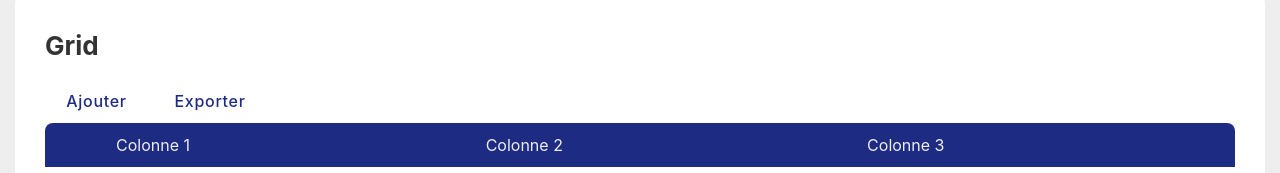
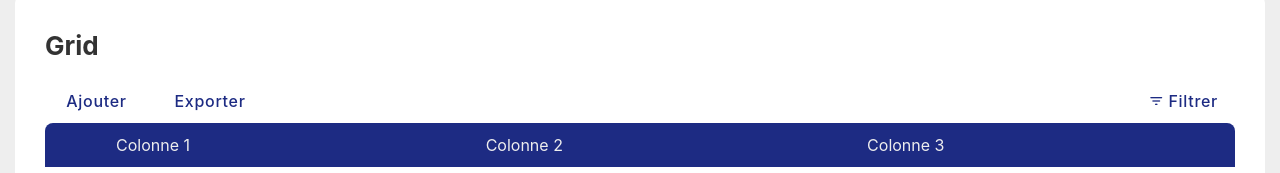
Before and after one commit to mrmuscles33/svelte-app, a Svelte app: page / in a window 1280 px wide. Shown: the part 1547-1720 px from the top of the page. Built offline with nearby package versions, Linux system fonts and the light colour scheme.

Commit message:
Correction sur les DatePicker et TimePicker pour compléter la valeur avec le format attendu si le format saisi est valide. Corrections mineures.

```diff
--- a/src/App.svelte
+++ b/src/App.svelte
@@ -265,7 +265,7 @@
 			selection={gridSelection}
 			pageSize=5
 			select="single">
-			<div slot="grid-toolbar">
+			<span slot="grid-toolbar">
 				<Button
 					text="Ajouter"
 					border={false}
@@ -274,7 +274,7 @@
 					text="Exporter"
 					border={false}
 				/>
-			</div>
+			</span>
 		</Grid>
 	</section>
 </main>
--- a/src/Components/DatePicker.svelte
+++ b/src/Components/DatePicker.svelte
@@ -49,6 +49,15 @@
 
         // EVENTS
         const dispatch = createEventDispatcher();
+        export function onBlur(evt) {
+                let event = evt.detail;
+                value = Dates.isValid(value) ? Dates.format(value, null, format) : value;
+                let params = Events.copy(event);
+                params.value = value;
+                dispatch('blur', {
+                        ...params
+                });
+        }
         export function onChange(evt){
                 let event = evt.detail;
                 if(errorMessage == "" && value != ""){
@@ -283,7 +292,7 @@
         {filled}
         bind:errorMessage={errorMessage}
         on:change={onChange}
-        on:blur
+        on:blur={onBlur}
         on:clickIcon={onClickIcon}
         on:focus
         on:focusout
--- a/src/Components/Droplist.svelte
+++ b/src/Components/Droplist.svelte
@@ -50,6 +50,11 @@
                         open();
                 } else if(Events.isEnter(event)) {
                         displayedItems = items.filter(i => i.label.toLowerCase().includes(displayedValue.toLowerCase()));
+                        open();
+                }
+        }
+        export function onClick(evt) {
+                if(selectOnly && !readonly) {
                         open();
                 }
         }
@@ -130,6 +135,7 @@
                 on:change
                 on:blur
                 on:clickIcon={onClickIcon}
+                on:click={onClick}
                 on:focus
                 on:focusout
                 on:input
--- a/src/Components/Grid.svelte
+++ b/src/Components/Grid.svelte
@@ -93,7 +93,19 @@
 </script>
 
 <div class="grid-main" style="--page-size: {pageSize}">
-    <slot name="grid-toolbar"></slot>
+    <div class="grid-toolbar">
+        <span class="grid-toolbar-custom">
+            <slot name="grid-toolbar"></slot>
+        </span>
+        <span class="grid-toolbar-default">
+            <Button
+                text="Filtrer"
+                border={false}
+                icon="filter_list"
+                style="margin-right:0"
+            />
+        </span>
+    </div>
     <div class="grid-table">
         <table>
             <thead>
@@ -222,4 +234,9 @@
         justify-content: space-between;
         align-items: center;
     }
+    .grid-main .grid-toolbar {
+        display: flex;
+        justify-content: space-between;
+        align-items: center;
+    }
 </style>
--- a/src/Components/Textfield.svelte
+++ b/src/Components/Textfield.svelte
@@ -29,12 +29,16 @@
 
         // EVENTS
 	const dispatch = createEventDispatcher();
-        export function onClick () {
-                if(readonly) return;
+        export function onClick (event) {
+                let params = Events.copy(event);
+                dispatch('click', {
+                        ...params
+                });
+                if(!readonly) {
                         input.focus();
                 }
+        }
         export function onClickIcon(event) {
-                if(disable) return;
                 let params = Events.copy(event);
                 params.value = value;
                 dispatch('clickIcon', {
@@ -42,6 +46,8 @@
                 });
         }
         export function onChange (event) {
+                // Wait for blur event
+                setTimeout(() => {
                         if(disable) return;
                         errorMessage = required && (value == null || value.trim().length == 0) ? "La donnée " + label + " est obligatoire" : "";
                         if(pattern != null && errorMessage == ""){
@@ -58,9 +64,9 @@
                                 ...params
                         });
                         oldValue = value;
+                }, 100);
         }
         export function onInput(event) {
-                if(disable) return;
                 let params = Events.copy(event);
                 params.value = value;
                 dispatch('input', {
@@ -68,7 +74,6 @@
                 });
         }
         export function onFocus(event) {
-                if(disable) return;
                 let params = Events.copy(event);
                 params.value = value;
                 dispatch('focus', {
@@ -76,7 +81,6 @@
                 });
         }
         export function onFocusOut(event){
-                if(disable) return;
                 let params = Events.copy(event);
                 params.value = value;
                 dispatch('focusout', {
@@ -84,7 +88,6 @@
                 });
         }
         export function onBlur(event){
-                if(disable) return;
                 let params = Events.copy(event);
                 params.value = value;
                 dispatch('blur', {
@@ -92,7 +95,6 @@
                 });
         }
         export function onKeyDown(event){
-                if(disable) return;
                 let params = Events.copy(event);
                 params.value = value;
                 dispatch('keydown', {
@@ -100,9 +102,10 @@
                 });
         }
         export function onKeyUp(event){
-                if(disable) return;
                 let params = Events.copy(event);
                 params.value = value;
+                // Fire blur event before change
+                if(Events.isEnter(event)) onBlur(event);
                 dispatch('keyup', {
                         ...params
                 });
--- a/src/Components/TimePicker.svelte
+++ b/src/Components/TimePicker.svelte
@@ -39,6 +39,15 @@
 
         // EVENTS
         const dispatch = createEventDispatcher();
+        export function onBlur(evt) {
+                let event = evt.detail;
+                value = Times.isValid(value) ? Times.format(value, format) : value;
+                let params = Events.copy(event);
+                params.value = value;
+                dispatch('blur', {
+                        ...params
+                });
+        }
         export function onChange(evt){
                 let event = evt.detail;
                 if(errorMessage == "" && value != ""){
@@ -222,7 +231,7 @@
         {filled}
         bind:errorMessage={errorMessage}
         on:change={onChange}
-        on:blur
+        on:blur={onBlur}
         on:clickIcon={onClickIcon}
         on:focus
         on:focusout
--- a/src/Utils/Dates.js
+++ b/src/Utils/Dates.js
@@ -40,7 +40,7 @@ const Dates = {
         try {
             let format = (pFormat || Dates.getFormat(pStrDate)).toUpperCase();
             // Undefined format
-            if(Dates.getFormat(pStrDate) == null) {
+            if(!Dates.getFormat(pStrDate)) {
                 return false;
             }
             return Dates.toText(Dates.toDate(pStrDate,format), format) == pStrDate;
@@ -94,7 +94,7 @@ const Dates = {
     },
     getPatterns : () => {
         // Defined formats
-        let formats = [];
+        let formats = {};
         formats[Dates.D_M_Y] = '^(([0][1-9])|([1-2]\\d)|([3][0-1]))(\/|-|\.)(([0]\\d)|([1][0-2]))(\/|-|\.)\\d{4}$';
         formats[Dates.M_D_Y] = '^(([0]\\d)|([1][0-2]))(\/|-|\.)(([0][1-9])|([1-2]\\d)|([3][0-1]))(\/|-|\.)\\d{4}$';
         formats[Dates.Y_M_D] = '^\\d{4}(\/|-|\.)(([0]\\d)|([1][0-2]))(\/|-|\.)(([0][1-9])|([1-2]\\d)|([3][0-1]))$';
--- a/src/Utils/Times.js
+++ b/src/Utils/Times.js
@@ -1,13 +1,13 @@
 const Times = {
     // FORMATS
-    H_M : 'HH:MM', H_M_S : 'HH:MM:SS', HM : 'HHMM', HMS : 'HHMMSS',
+    H : 'HH', H_M : 'HH:MM', H_M_S : 'HH:MM:SS', HM : 'HHMM', HMS : 'HHMMSS',
     now : () => {
         let now = new Date();
         return (now.getHours() * 60 * 60) + (now.getMinutes() * 60) + now.getSeconds();
     },
     isValid : (pStrTime) => {
         try {
-            let regexp = '^([0-1]\\d|2[0-3])(:)?[0-5]\\d((:)?[0-5]\\d)?$';
+            let regexp = '^([0-1]\\d|2[0-3])((:)?[0-5]\\d)?((:)?[0-5]\\d)?$';
             return new RegExp(regexp).test(pStrTime);
         } catch (error) {
             return false;
@@ -31,7 +31,7 @@ const Times = {
     },
     getMinutes : (pStrTime) => {
         let format = Times.getFormat(pStrTime);
-        return Times.isValid(pStrTime) ? parseInt(pStrTime.substring(format.indexOf('MM'), 'MM'.length + format.indexOf('MM'))) : 0;
+        return Times.isValid(pStrTime) && format.includes('MM') ? parseInt(pStrTime.substring(format.indexOf('MM'), 'MM'.length + format.indexOf('MM'))) : 0;
     },
     getSeconds : (pStrTime) => {
         let format = Times.getFormat(pStrTime);
@@ -42,11 +42,12 @@ const Times = {
     },
     getPatterns : () => {
         // Defined formats
-        let formats = [];
+        let formats = {};
         formats[Times.H_M_S] = '^([0-1]\\d|2[0-3]):[0-5]\\d:[0-5]\\d$';
         formats[Times.HMS] = '^([0-1]\\d|2[0-3])[0-5]\\d[0-5]\\d$';
         formats[Times.H_M] = '^([0-1]\\d|2[0-3]):[0-5]\\d$';
         formats[Times.HM] = '^([0-1]\\d|2[0-3])[0-5]\\d$';
+        formats[Times.H] = '^([0-1]\\d|2[0-3])$';
         return formats;
     },
     getPattern : (pFormat) => {
```
Lines whose indentation alone changed are shown as unchanged.
